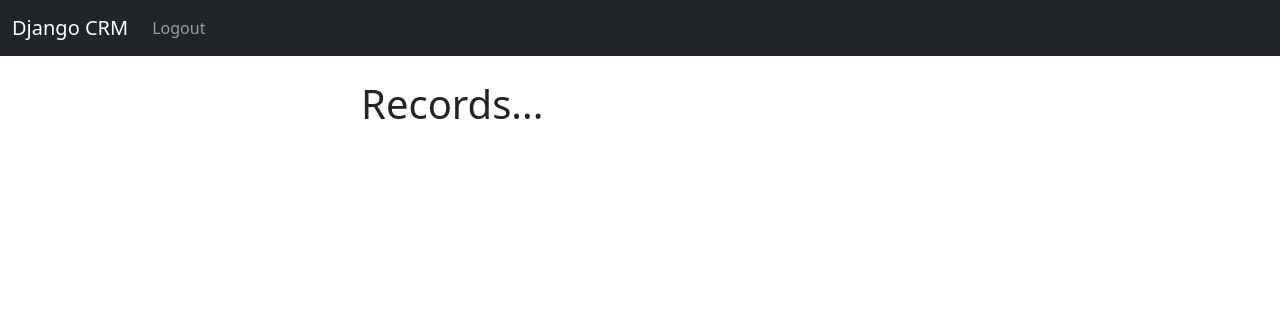
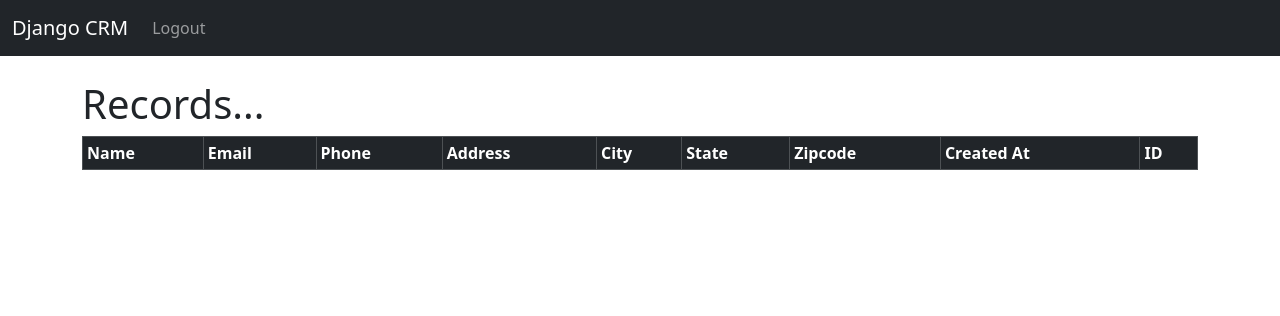
Before and after one commit to lakshmankashyap/djangoCrm, a Django app: page / in a window 1280 px wide. Shown: the top 316 px of the page. Run offline with Django 3.2, Linux system fonts and the light colour scheme; the visitor is signed in with stand-in values (Sample User, id 1); data that the repository does not hold is empty.

Commit message:
Record Print Bootstrap

```diff
--- a/dcrm/website/templates/home.html
+++ b/dcrm/website/templates/home.html
@@ -1,26 +1,42 @@
 {% extends 'base.html' %}
 
 {% block content%}
-<div class="col-md-6 offset-md-3">
     {% if user.is_authenticated %}
     <h1>
       Records...
     </h1>
-    {% if records%}
-      {% for record in records%}
-      {{record.first_name}}
-      {{record.last_name}}
-      {{record.email}}
-      {{record.phone}}
-      {{record.address}}
-      {{record.city}}
-      {{record.state}}
-      {{record.zipcode}}
-      {{record.created_at}}
-      {{record.id}}
-        <br/><br/>
-      {% endfor %}
-    {%endif %}
+    <table class="table table-striped table-hover table-bordered table-sm">
+      <thead class="table-dark">
+        <tr>
+          <th scope="col">Name</th>
+          <th scope="col">Email</th>
+          <th scope="col">Phone</th>
+          <th scope="col">Address</th>
+          <th scope="col">City</th>
+          <th scope="col">State</th>
+          <th scope="col">Zipcode</th>
+          <th scope="col">Created At</th>
+          <th scope="col">ID</th>
+        </tr>
+      </thead>
+      <tbody>
+        {% if records%}
+          {% for record in records%}
+            <tr>
+              <td>{{record.first_name}}   {{record.last_name}}</td>
+                <td>{{record.email}}</td>
+                <td>{{record.phone}}</td>
+                <td>{{record.address}}</td>
+                <td>{{record.city}}</td>
+                <td>{{record.state}}</td>
+                <td>{{record.zipcode}}</td>
+                <td>{{record.created_at}}</td>
+                <td>{{record.id}}</td>
+            </tr>
+          {% endfor %}
+        {%endif %}
+      </tbody>
+    </table>
 
     {% else %}
     <h1>Login</h1>
@@ -37,6 +53,5 @@
           <br/>
           <button type="submit" class="btn btn-secondary">Login</button>
     </form>
-</div>
 {% endif %}
 {% endblock %}
```
